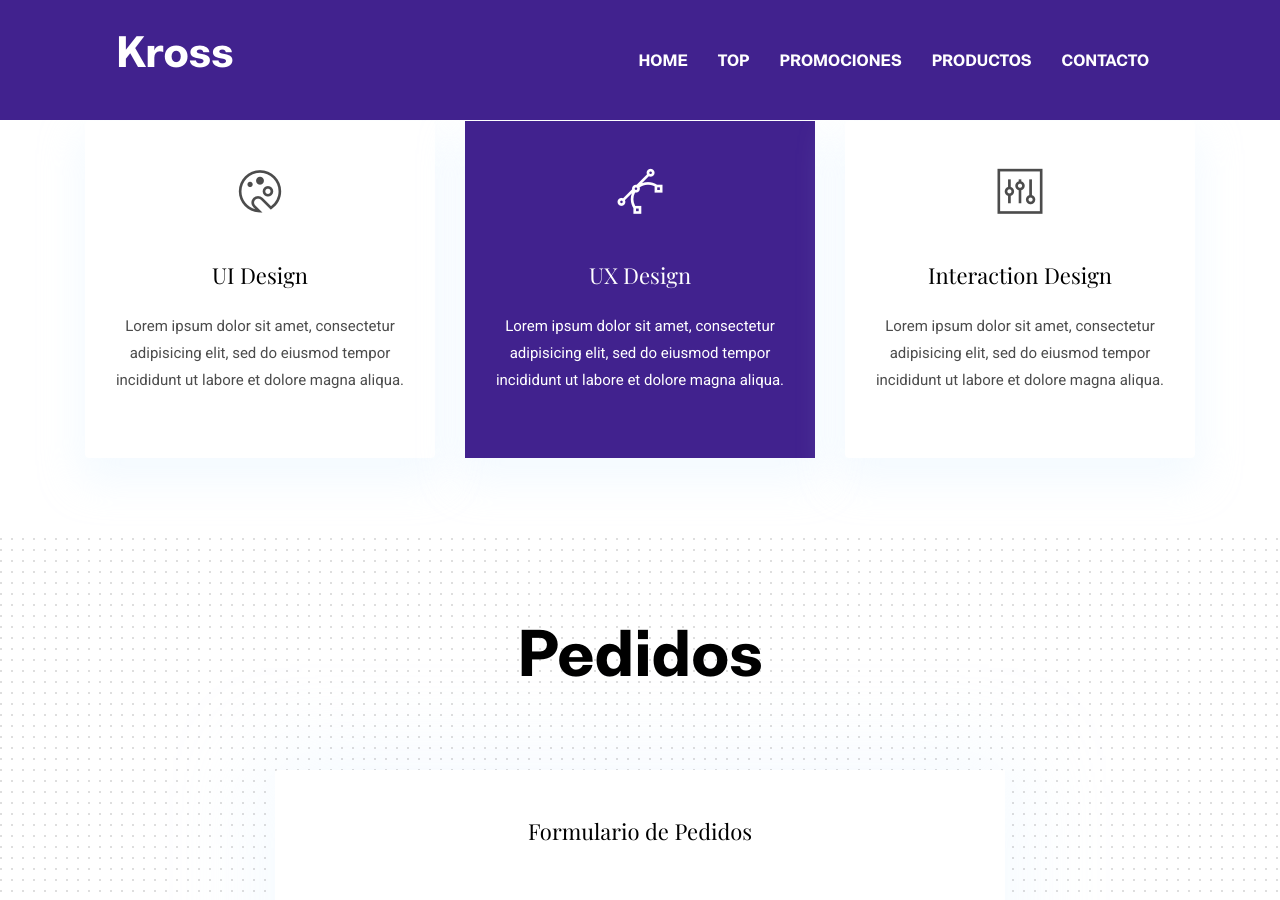
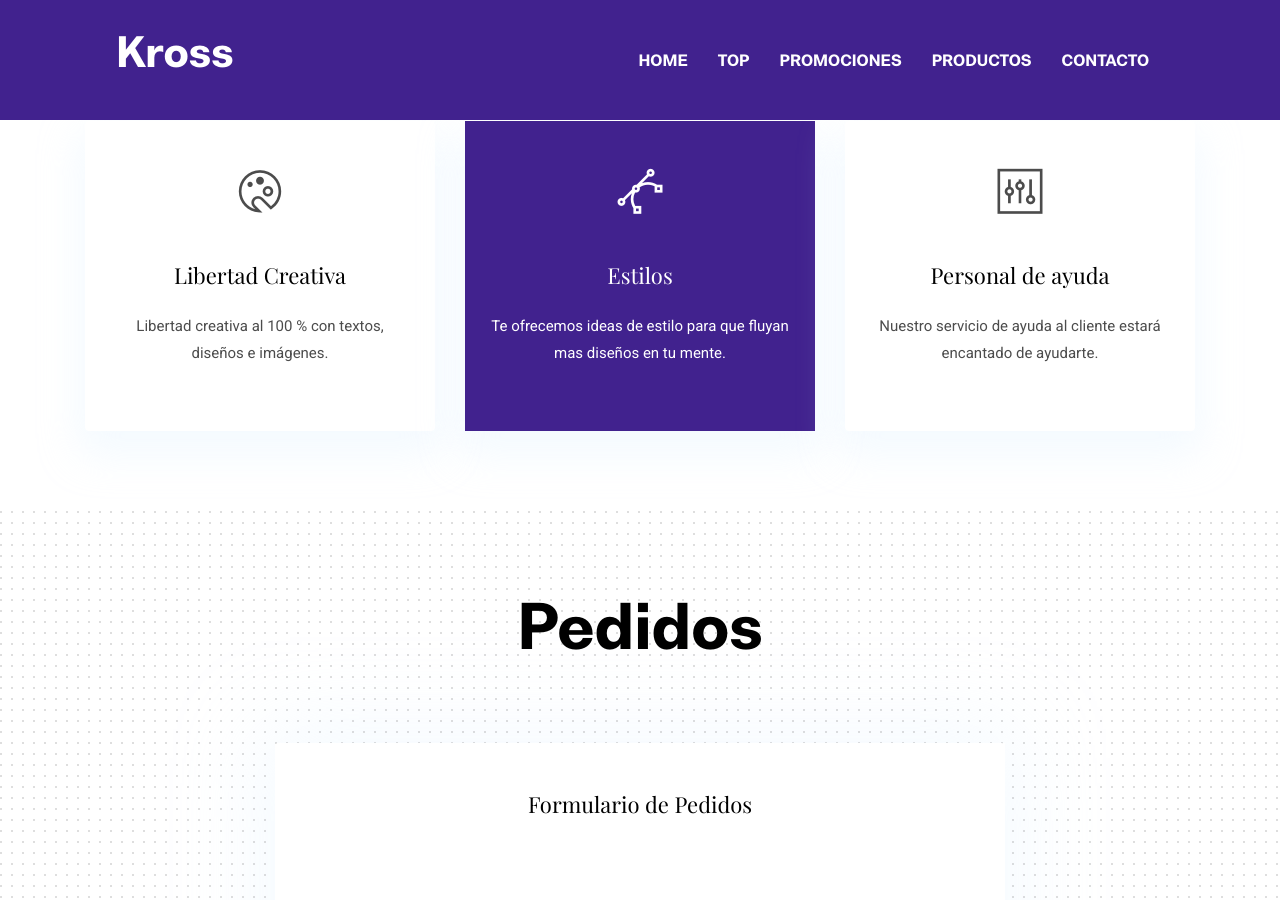
Before and after one commit to Sublizone/Sublizone.github.io, a Jekyll site: the page built from index.html, in a window 1280 px wide and 900 px high, scrolled down 1577 px. Built offline with Jekyll 4.4.1, drawn with Linux system fonts in a browser that asks for light colours.

Commit message:
Update settings.yml

```diff
--- a/_data/settings.yml
+++ b/_data/settings.yml
@@ -128,21 +128,21 @@ education:
 services-title: Services
 services:
 - {
-    name: UI Design,
+    name: Libertad Creativa,
     icon: ti-palette,
-    description: 'Lorem ipsum dolor sit amet, consectetur adipisicing elit, sed do eiusmod tempor incididunt ut labore et dolore magna aliqua.',
+    description: 'Libertad creativa al 100 % con textos, diseños e imágenes.',
     active: # Add true to select section
   }
 - {
-    name: UX Design,
+    name: Estilos,
     icon: ti-vector,
-    description: 'Lorem ipsum dolor sit amet, consectetur adipisicing elit, sed do eiusmod tempor incididunt ut labore et dolore magna aliqua.',
+    description: 'Te ofrecemos ideas de estilo para que fluyan mas diseños en tu mente.',
     active: true # Add true to select section
   }
 - {
-    name: Interaction Design,
+    name: Personal de ayuda,
     icon: ti-panel,
-    description: 'Lorem ipsum dolor sit amet, consectetur adipisicing elit, sed do eiusmod tempor incididunt ut labore et dolore magna aliqua.',
+    description: 'Nuestro servicio de ayuda al cliente estará encantado de ayudarte.',
     active: # Add true to select section
   }
 
```
